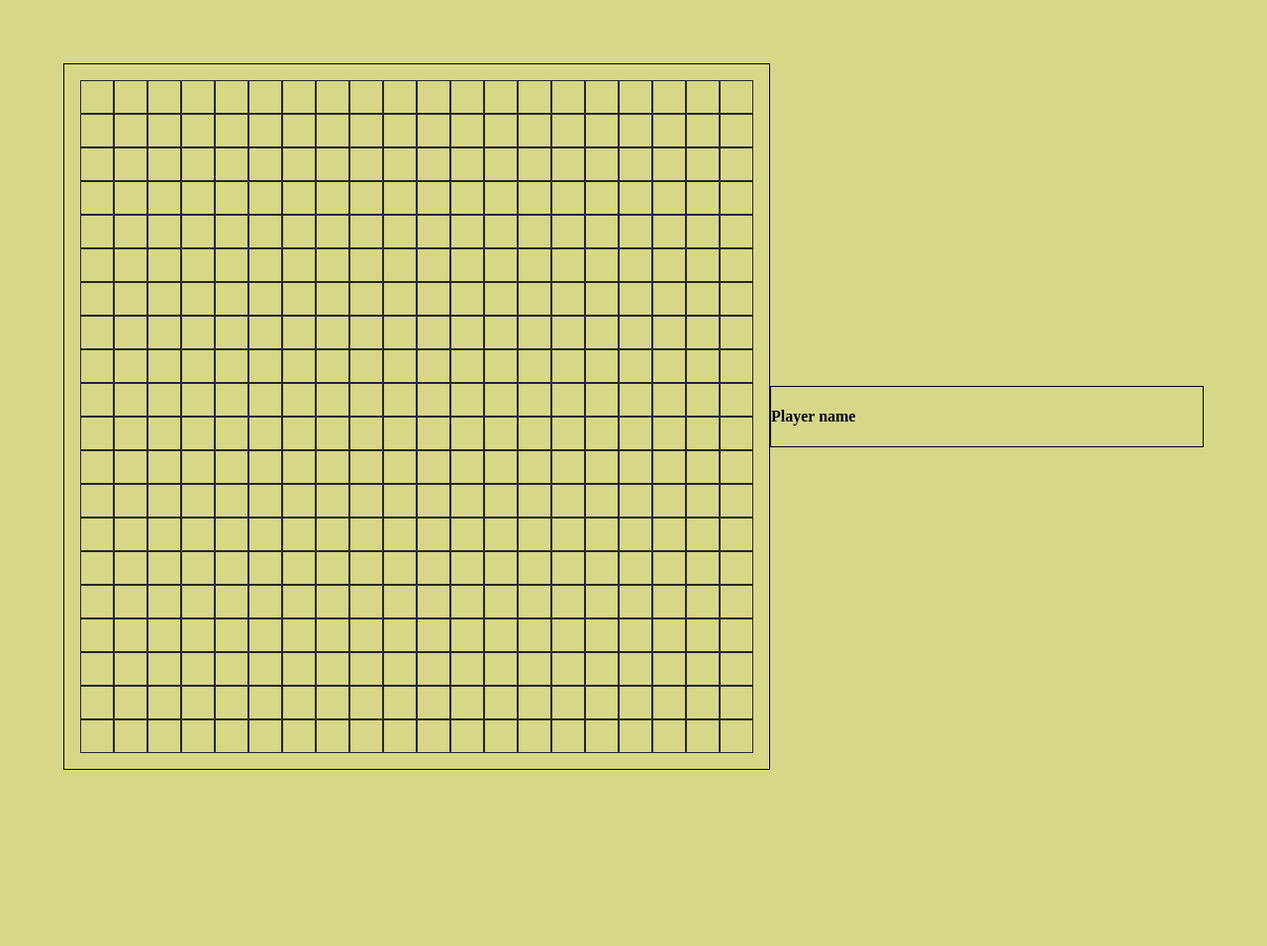
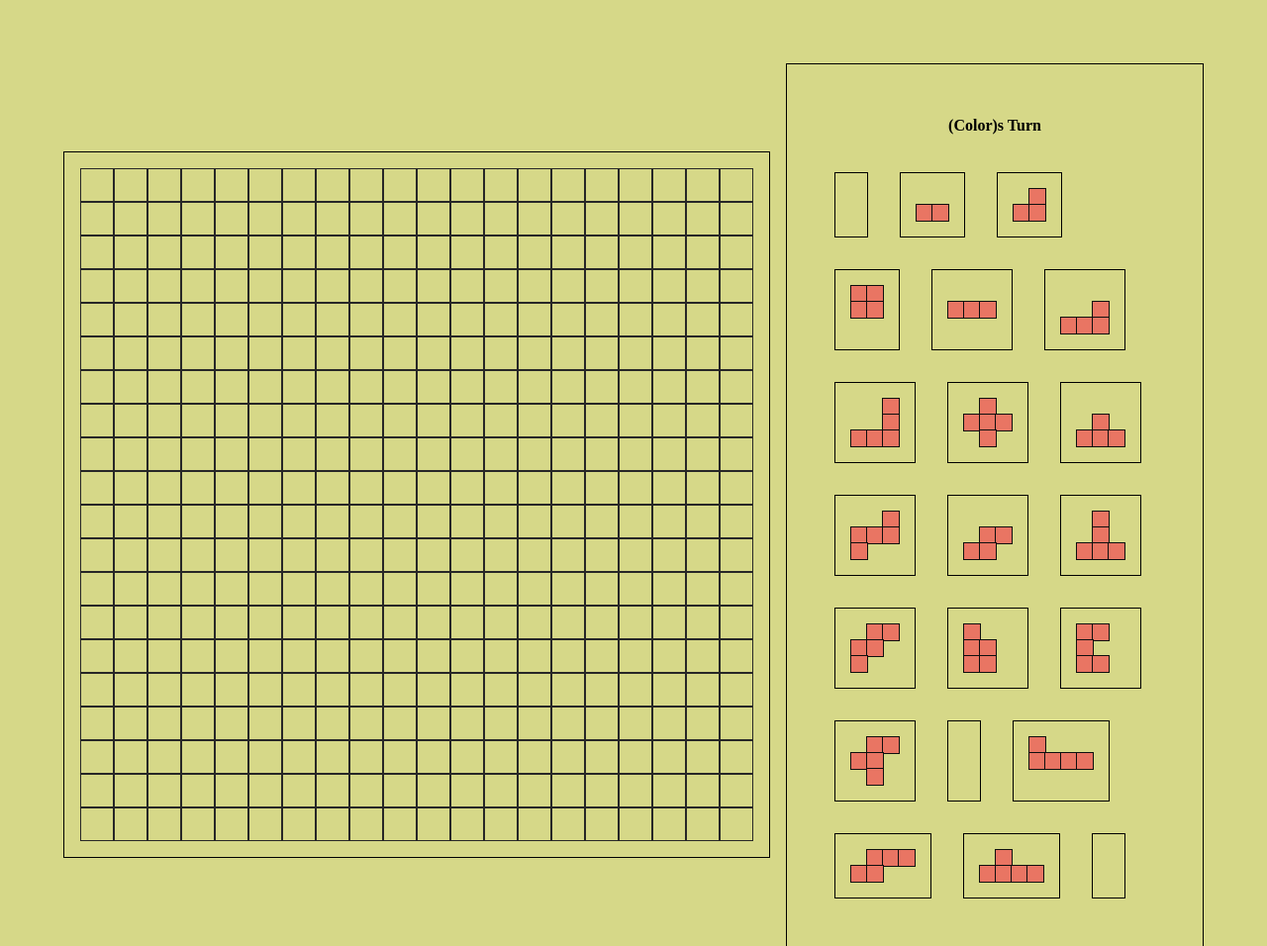
Before and after one commit to 3grabs7/blokus, a plain HTML site: page index.html in a window 1280 px wide. Shown: the top 956 px of the page at 99% size. Before the commit the page ends 842 px from the top, so only its background shows below. Drawn offline with Linux system fonts and the light colour scheme.

Commit message:
display pieces main-side

```diff
--- a/index.html
+++ b/index.html
@@ -11,7 +11,7 @@
     <div class="main">
         <div class="main-board"></div>
         <div class="main-side">
-            <h4>Player name</h4>
+            <h4>(Color)s Turn</h4>
             <div class="main-side-pieces"></div>
         </div>
     </div>
--- a/pieces.js
+++ b/pieces.js
@@ -4,71 +4,97 @@ const pieces = {
     ],
 
     "domino":[
+        [
+            [0,0],
+            [1,1]
+        ],
+        [
+            [0,1],
+            [1,1]
+        ],
+        [
             [1,1],
-
-        [[0,1],
-         [1,1]],
-
-        [[1,1],
-         [1,1]]
+            [1,1]
+        ]
     ],
 
     "tromino":[
+        [
+            [0,0,0],
             [1,1,1],
-
-        [[0,0,1],
-         [1,1,1]],
-
-        [[0,0,1],
+            [0,0,0]
+        ],
+        [
+            [0,0,0],
             [0,0,1],
-         [1,1,1]],
-
-        [[0,1,0],
+            [1,1,1]
+        ],
+        [
+            [0,0,1],
+            [0,0,1],
+            [1,1,1]
+        ],
+        [
+            [0,1,0],
             [1,1,1],
-         [0,1,0]],
-
-        [[0,1,0],
-         [1,1,1]],
-
-        [[0,0,1],
+            [0,1,0]
+        ],
+        [
+            [0,0,0],
+            [0,1,0],
+            [1,1,1]
+        ],
+        [
+            [0,0,1],
             [1,1,1],
-         [1,0,0]],
-
-        [[0,1,1],
-         [1,1,0]],
-
-        [[0,1,0],
+            [1,0,0]
+        ],
+        [
+            [0,0,0],
+            [0,1,1],
+            [1,1,0]
+        ],
+        [
             [0,1,0],
-         [1,1,1]],
-
-        [[0,1,1],
+            [0,1,0],
+            [1,1,1]
+        ],
+        [
+            [0,1,1],
             [1,1,0],
-         [1,0,0]],
-
-        [[1,0,0],
+            [1,0,0]
+        ],
+        [
+            [1,0,0],
             [1,1,0],
-         [1,1,0]],
-
-        [[1,1,0],
+            [1,1,0]
+        ],
+        [
+            [1,1,0],
             [1,0,0],
             [1,1,0]],
 
-        [[0,1,1],
+        [
+            [0,1,1],
             [1,1,0],
-         [0,1,0]]
+            [0,1,0]
+        ]
     ],
 
     "tetromino":[
         [1,1,1,1],
-
-        [[1,0,0,0],
-         [1,1,1,1]],
-
-        [[0,1,1,1],
-         [1,1,0,0]],
-
-        [[0,1,0,0],
-         [1,1,1,1]]
+        [
+            [1,0,0,0],
+            [1,1,1,1]
+        ],
+        [
+            [0,1,1,1],
+            [1,1,0,0]
+        ],
+        [
+            [0,1,0,0],
+            [1,1,1,1]
+        ]
     ],
 
     "pentomino":[
--- a/script.js
+++ b/script.js
@@ -17,7 +17,43 @@ document.addEventListener('DOMContentLoaded', () => {
     }
 
     // display pieces
+    const piecesDiv = document.querySelector('.main-side-pieces')
+
+    // loop through all dimensions of pieces
     for(const dimension in pieces) {
-        console.log(pieces[dimension])
+        // loop through all different pieces in current dimension
+        for(const piece in pieces[dimension]) {
+            const pieceArray = pieces[dimension][piece]
+
+            // div to store all cells in piece
+            const pieceElement = document.createElement('div')
+            pieceElement.classList.add('main-side-piece')
+
+            // loop through arrays to create col/rows
+            for(let i = 0; i < pieceArray.length; i++) {
+                const pieceRowElement = document.createElement('div')
+                pieceRowElement.classList.add('main-side-piece-row')
+
+                //** TODO **//
+                // check if piece array is one dimensional
+                // skip double for loop and just add them to single row
+
+                for(let j = 0; j < pieceArray[i].length; j++) {
+                    const pieceCell = document.createElement('div')
+                    pieceCell.classList.add('main-side-piece-cell')
+                    pieceRowElement.appendChild(pieceCell)
+
+                    //** TODO **//
+                    // add current player and set all 1s to players color
+                    // for now set background to orange
+                    if(pieceArray[i][j] === 1) {
+                        pieceCell.classList.add('orange')
+                        pieceCell.classList.add('cellBorder')
+                    }
+                }
+                pieceElement.appendChild(pieceRowElement)
+            }
+            piecesDiv.appendChild(pieceElement)
+        }
     }
 })
--- a/style.css
+++ b/style.css
@@ -21,6 +21,7 @@ body {
     flex-direction: row;
     justify-content: center;
     align-items: center;
+    gap:1rem;
 }
 
 .main-board {
@@ -42,6 +43,9 @@ body {
     border: 1px solid rgb(39, 39, 39)
 }
 /** Cell states **/
+.cellBorder {
+    outline: 1px solid rgb(15, 15, 15);
+}
 .green {
     background-color:var(--green);
 }
@@ -60,8 +64,33 @@ body {
     flex-direction: column;
     width:40%;
     border: 1px solid black;
+    padding: 2rem;
+}
+
+.main-side h4 {
+    text-align: center;
 }
 
 .main-side-pieces {
+    display:flex;
+    flex-direction: row;
+    flex-wrap:wrap;
+}
 
+.main-side-piece {
+    display:flex;
+    flex-direction: column;
+    margin:1rem;
+    border: 1px solid black;
+    padding:1rem;
 }
+
+.main-side-piece-row {
+    display: flex;
+    flex-direction: row;
+}
+
+.main-side-piece-cell {
+    width:1rem;
+    aspect-ratio: 1/1;
+}
```
Lines whose indentation alone changed are shown as unchanged.
